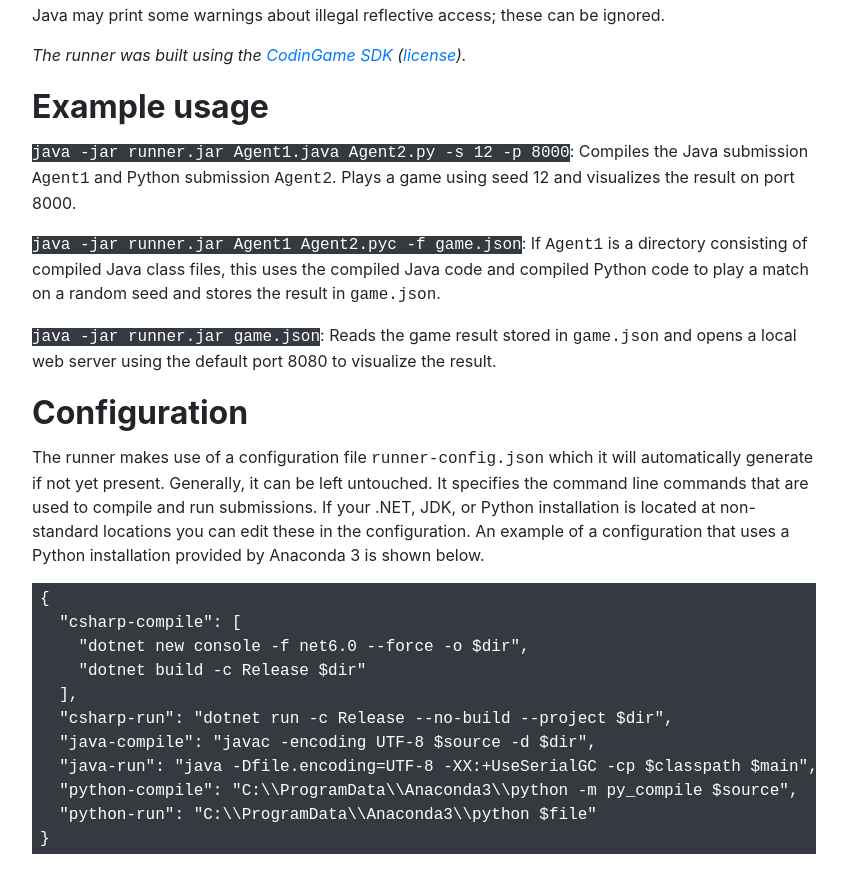
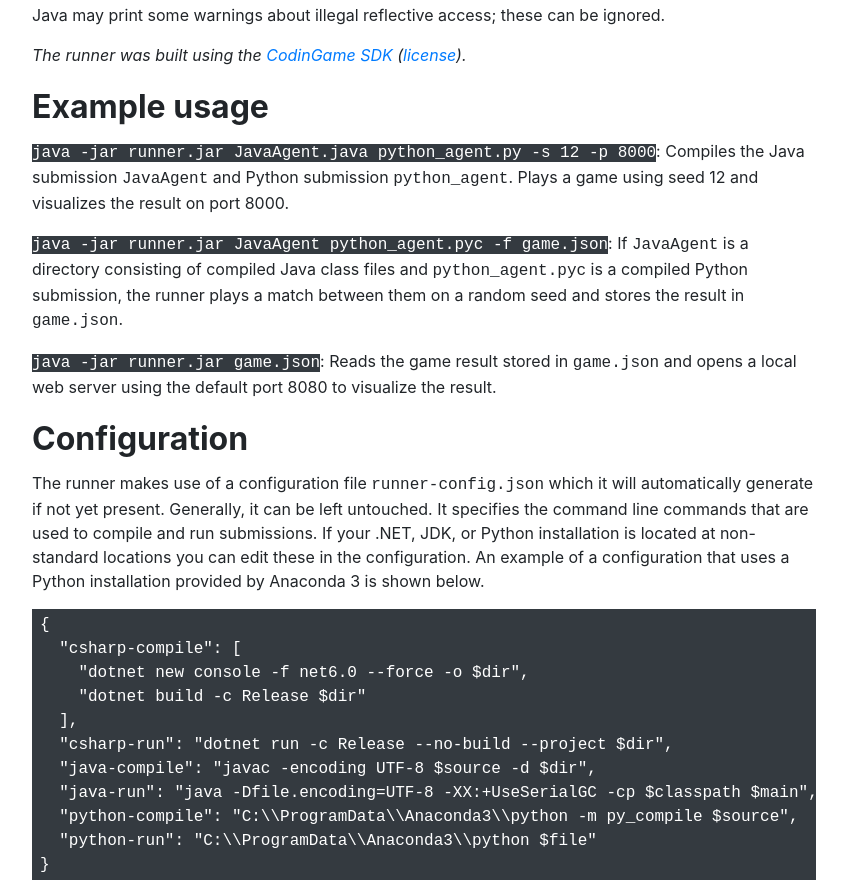
Before and after one commit to digital-tabletop-competition/digital-tabletop-competition.github.io, a plain HTML site: page runner-guide.html in a window 1280 px wide. Shown: the part 848-1736 px from the top of the page, without its empty margins (216-1063 px from the left). Before the commit the page ends 1710 px from the top, so only its background shows below. Drawn offline with Linux system fonts and the light colour scheme.

Commit message:
Clarify example usage in runner guide

```diff
--- a/runner-guide.html
+++ b/runner-guide.html
@@ -55,12 +55,12 @@
 
     <h2>Example usage</h2>
     <p>
-        <span class="code">java -jar runner.jar Agent1.java Agent2.py -s 12 -p 8000</span>:
-        Compiles the Java submission <samp>Agent1</samp> and Python submission <samp>Agent2</samp>. Plays a game using seed 12 and visualizes the result on port 8000.
+        <span class="code">java -jar runner.jar JavaAgent.java python_agent.py -s 12 -p 8000</span>:
+        Compiles the Java submission <samp>JavaAgent</samp> and Python submission <samp>python_agent</samp>. Plays a game using seed 12 and visualizes the result on port 8000.
     </p>
     <p>
-        <span class="code">java -jar runner.jar Agent1 Agent2.pyc -f game.json</span>:
-        If <samp>Agent1</samp> is a directory consisting of compiled Java class files, this uses the compiled Java code and compiled Python code to play a match on a random seed and stores the result in <code>game.json</code>.
+        <span class="code">java -jar runner.jar JavaAgent python_agent.pyc -f game.json</span>:
+        If <samp>JavaAgent</samp> is a directory consisting of compiled Java class files and <samp>python_agent.pyc</samp> is a compiled Python submission, the runner plays a match between them on a random seed and stores the result in <code>game.json</code>.
     </p>
     <p>
         <span class="code">java -jar runner.jar game.json</span>:
```
